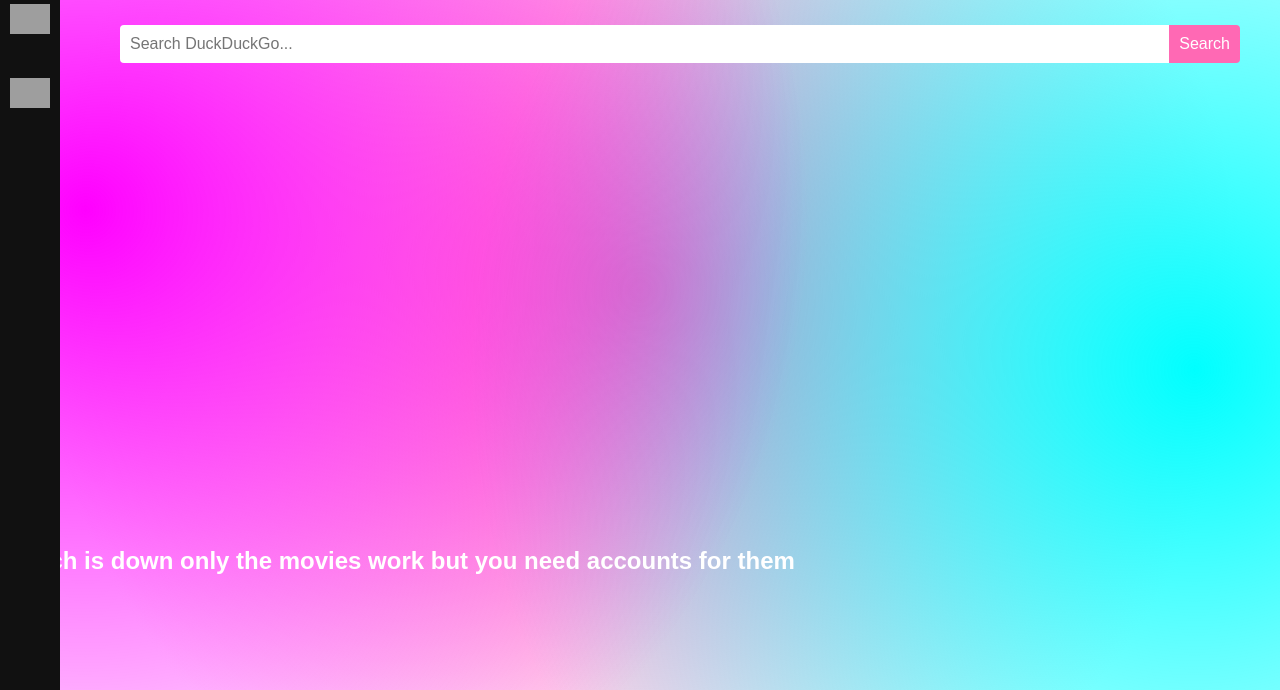
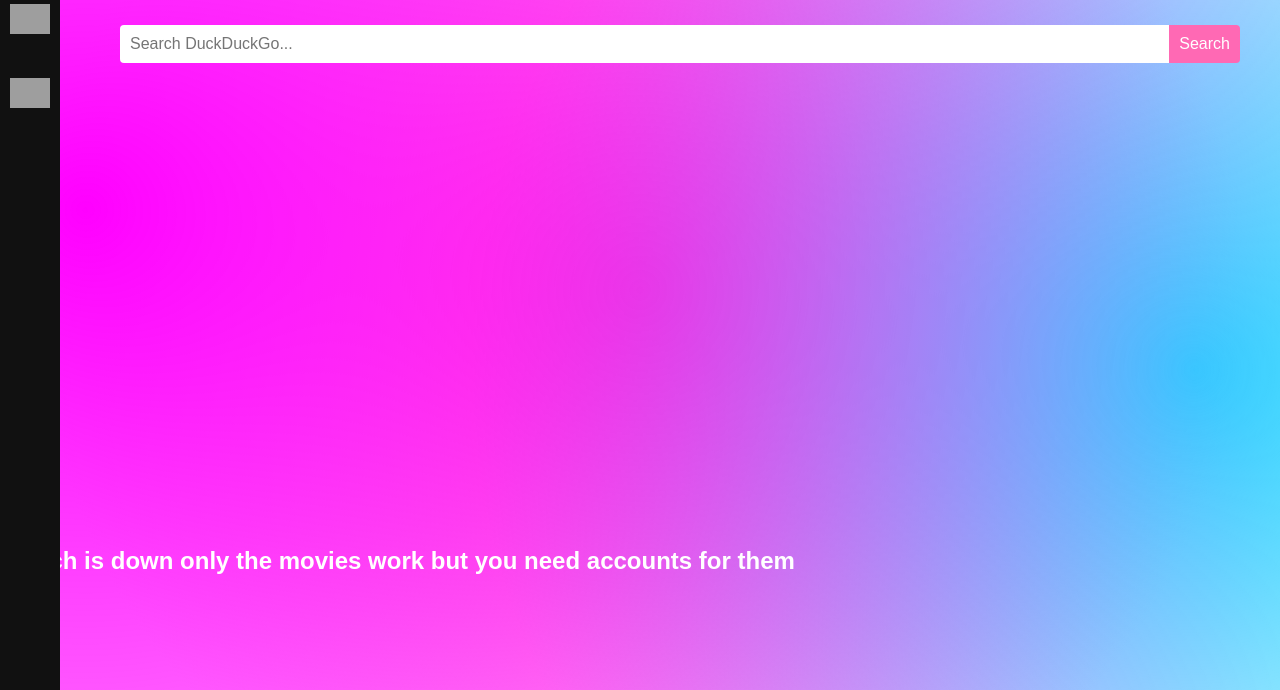
Before and after one commit to Jesse-wessy/betty_thesite, a plain HTML site: page index.html in a window 1280 px wide. Shown: the part 110-800 px from the top of the page. Drawn offline with Linux system fonts and the light colour scheme; grey boxes are pictures that could not be loaded.

Commit message:
Update index.html

```diff
--- a/index.html
+++ b/index.html
@@ -11,7 +11,7 @@ body{color:#fff;}
 
 /* Background animation */
 .background{position:fixed;top:0;left:0;width:100%;height:100%;z-index:-1;
-background: radial-gradient(circle at 20% 20%, #ff00ff, transparent 30%),
+background: radial-gradient(circle at 20% 20%, #ff00ff, transparent 60%),
             radial-gradient(circle at 80% 80%, #00ffff, transparent 30%),
             radial-gradient(circle at 50% 50%, #ff69b4, transparent 40%);
 background-size:200% 200%;
```
